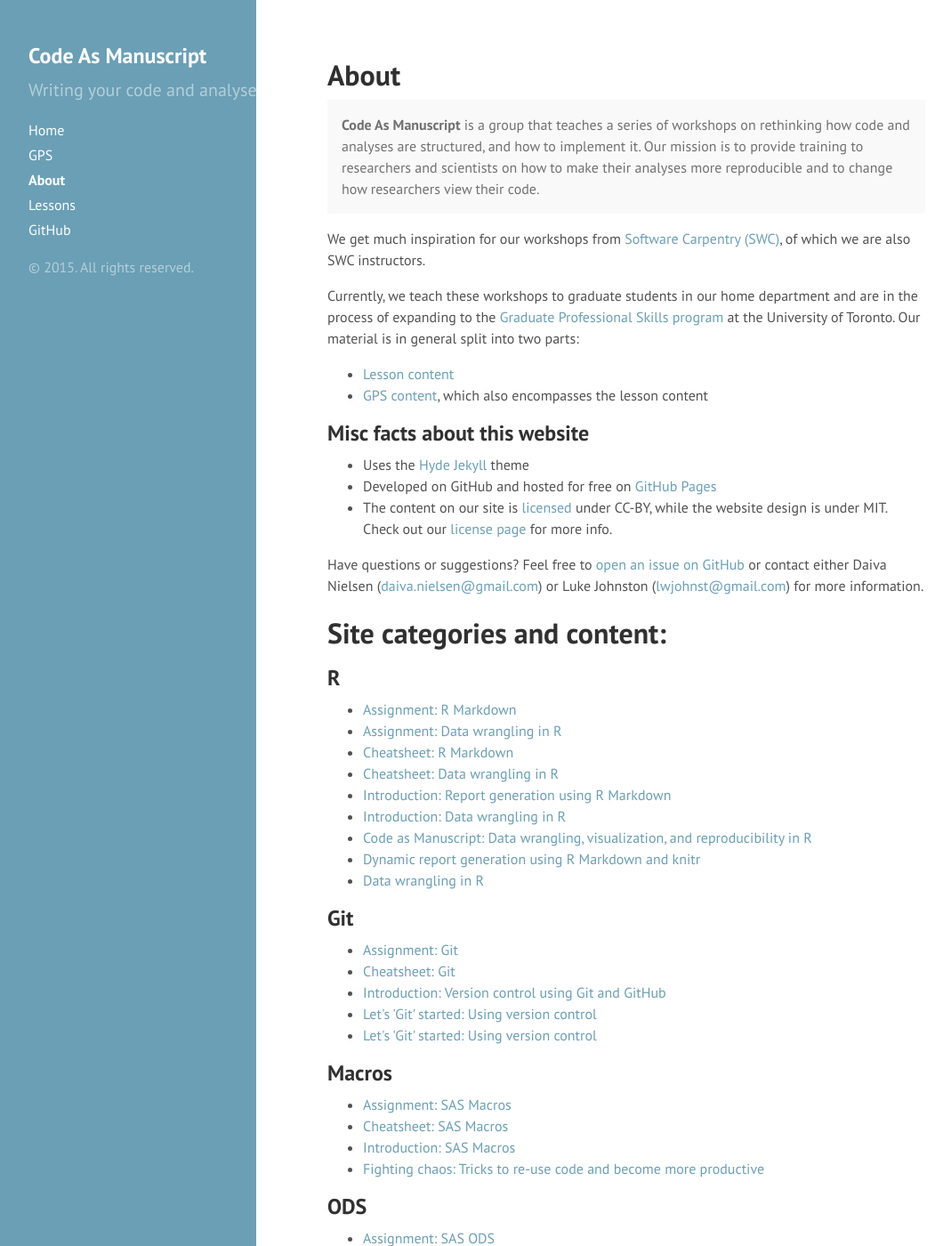
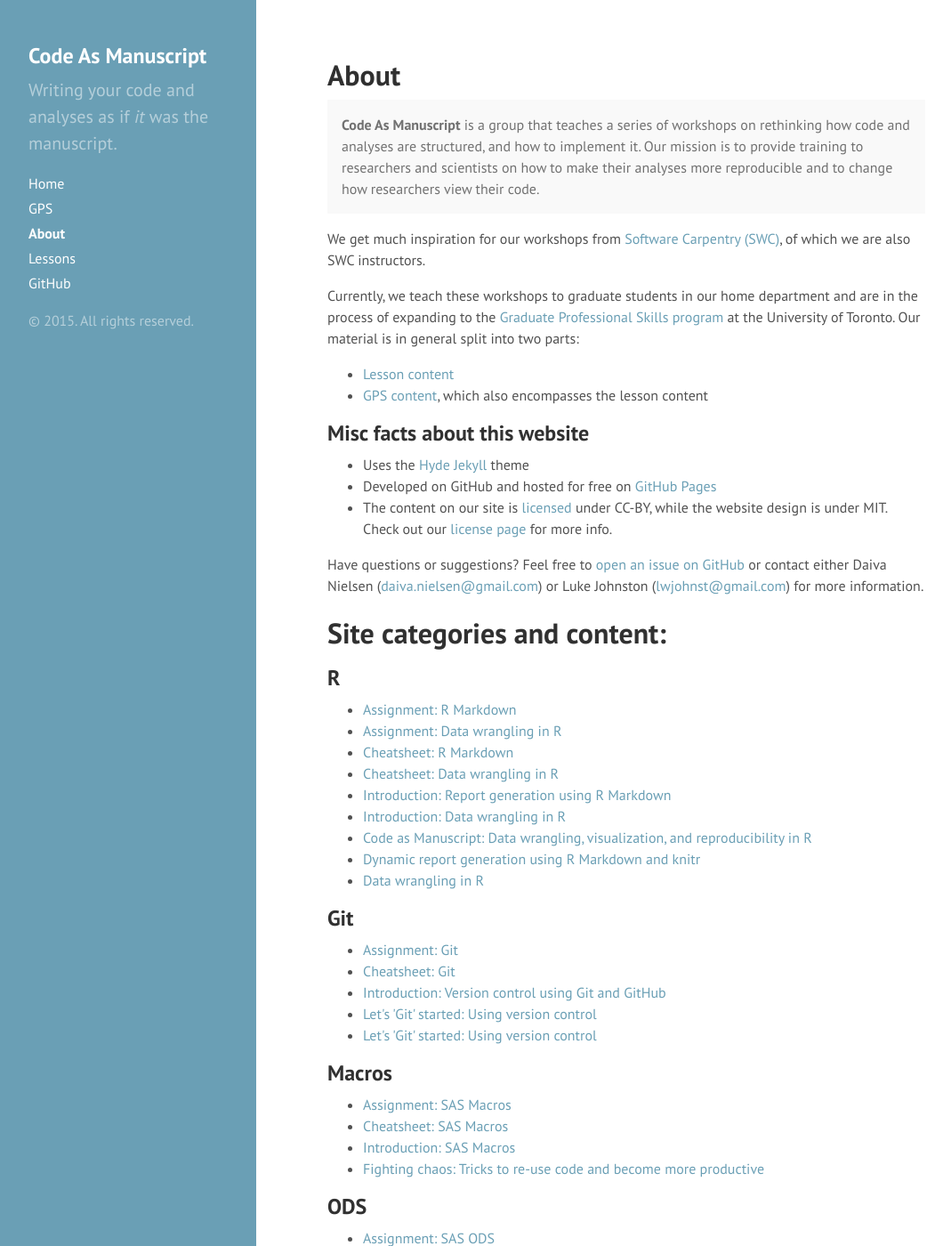
Before and after one commit to thesarahmeister/workshops, a Jekyll site: the page built from about.md, in a window 1280 px wide and 1400 px high. Shown: the whole window at 89% size, without its empty margins (0-1069 px from the left). Built offline with Jekyll 4.4.1, drawn with Linux system fonts in a browser that asks for light colours.

Commit message:
Updated css widths and font size

```diff
--- a/public/css/hyde.css
+++ b/public/css/hyde.css
@@ -124,6 +124,7 @@
 .content {
   padding-top:    4rem;
   padding-bottom: 4rem;
+  min-width: 44rem;
 }
 
 @media (min-width: 48em) {
--- a/public/css/poole.css
+++ b/public/css/poole.css
@@ -49,7 +49,7 @@
 
 html {
   font-family: "Helvetica Neue", Helvetica, Arial, sans-serif;
-  font-size: 12px;
+  font-size: 16px;
   line-height: 1.5;
 }
 @media (min-width: 38em) {
@@ -286,8 +286,6 @@
  */
 
 .container {
-  max-width: 48rem;
-  min-width: 44rem;
   padding-left:  1rem;
   padding-right: 1rem;
   margin-left:  auto;
```
